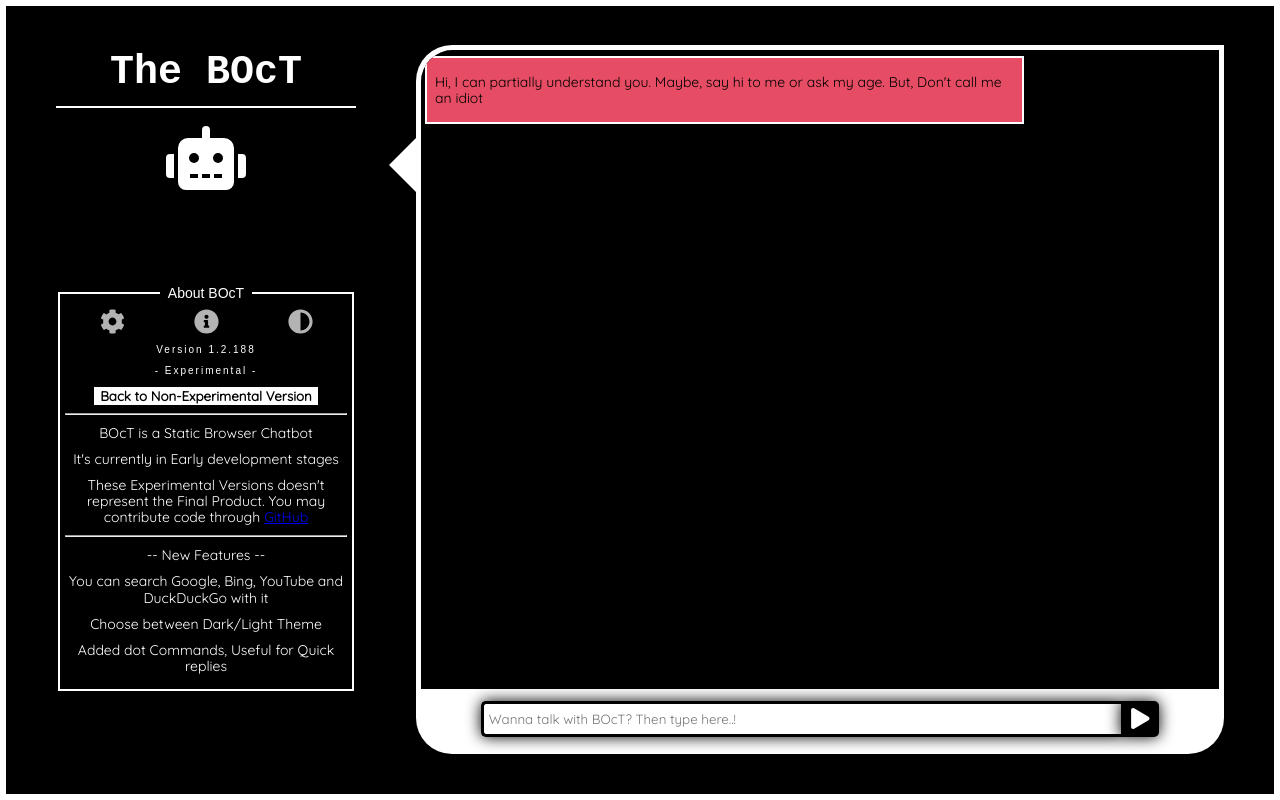
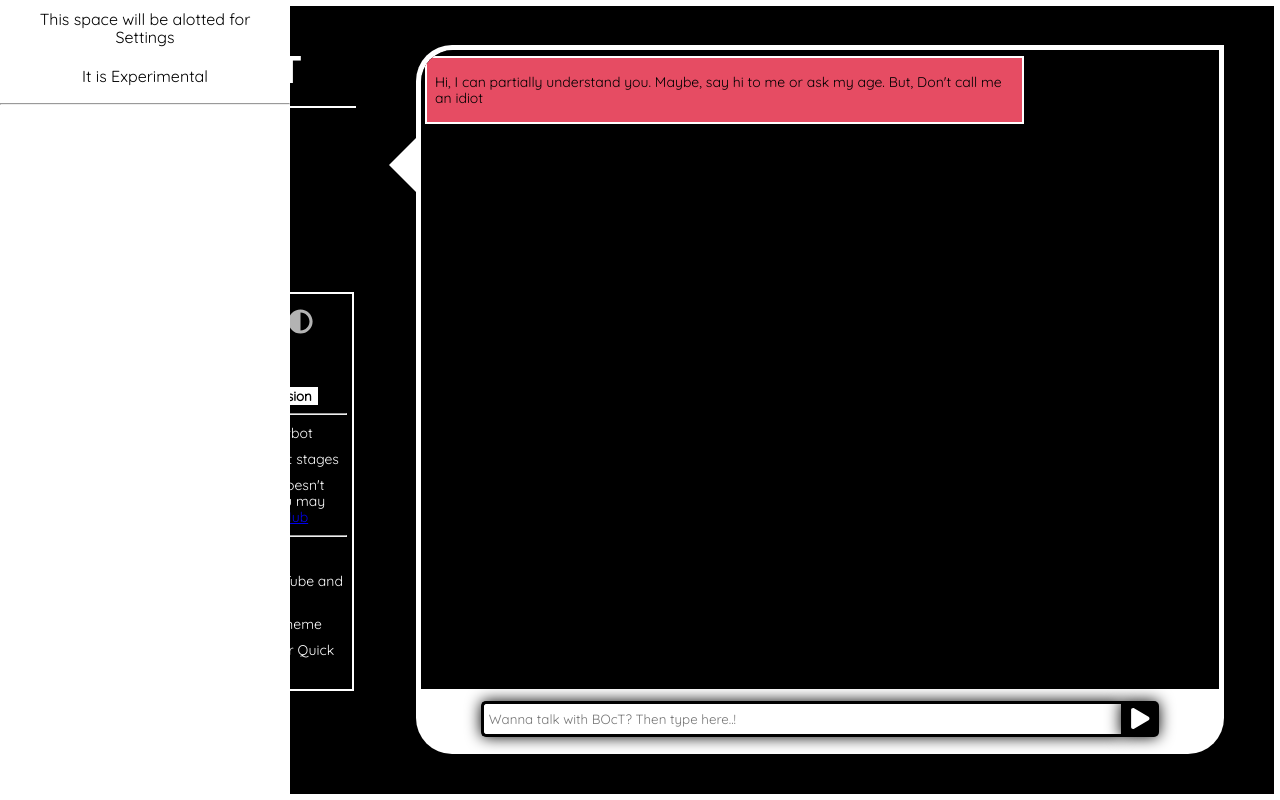
Before and after one commit to The-BOcT/Experimental, a website: page index.html in a window 1280 px wide. Both pictures are taken after a click on the button 112 px from the left and 321 px from the top of the page. Drawn offline with Linux system fonts and the light colour scheme; a web font is replaced by a local one.

Commit message:
v1.2.191
Finally, A working Off-Canvas menu for Settings. Polishing Req.

```diff
--- a/boctscript/index.js
+++ b/boctscript/index.js
@@ -69,3 +69,35 @@ window.onclick = function(event) {
     ipopup.style.display = "none";
   }
 }
+
+
+
+
+//setting
+var containn = document.querySelector('body');
+var main = document.querySelector('.alll');
+
+function toggleSidebar(){
+  isShowingSidebar() ? hideSidebar() : showSidebar();
+}
+
+function showSidebar(){
+  containn.classList.add('show-sidebar');
+}
+
+function hideSidebar(){
+  containn.classList.remove('show-sidebar');
+}
+
+function isShowingSidebar(){
+  return containn.classList.contains('show-sidebar');
+}
+
+document.querySelector('.seting').addEventListener('click', toggleSidebar, false);
+
+containn.addEventListener('click', (e)=>{
+  if(isShowingSidebar() && main.contains(e.target)){
+      e.preventDefault();
+      hideSidebar();
+  }
+}, true);
--- a/boctstyle/boct.css
+++ b/boctstyle/boct.css
@@ -408,4 +408,40 @@ And also: Thanks to
   background-color: var(--blk-in-dark);
 }
 
+
+
 /*Setting here*/
+.sidebar {
+  position: fixed;
+  z-index: 5;
+  top: 0;
+  left: 0;
+  height: 100%;
+  width: 290px;
+  background-color: var(--wit-in-dark);
+  overflow: hidden;
+  transform: translate3d(-295px, 0, 0);
+  transition-property: transform;
+  will-change: transform;
+}
+
+.sidebar, .sidebar a {
+  color: var(--blk-in-dark);
+}
+
+.nav-items {
+  margin: 0;
+  padding: 0;
+  list-style: none;
+}
+
+.nav-items li{
+  display: block;
+  padding: 10px;
+  text-align: center;
+  font-family: 'Quicksand';
+}
+
+.show-sidebar .sidebar {
+  transform: translate3d(0, 0, 0);
+}
--- a/index.html
+++ b/index.html
@@ -64,7 +64,7 @@
       <fieldset>
         <legend>About BOcT</legend>
         <div class="infobtns">
-          <button id="settingg"><svg xmlns="http://www.w3.org/2000/svg" viewBox="0 0 512 512">
+          <button id="settingg" class="seting"><svg xmlns="http://www.w3.org/2000/svg" viewBox="0 0 512 512">
             <path d="M487.4 315.7l-42.6-24.6c4.3-23.2 4.3-47 0-70.2l42.6-24.6c4.9-2.8 7.1-8.6 5.5-14-11.1-35.6-30-67.8-54.7-94.6-3.8-4.1-10-5.1-14.8-2.3L380.8 110c-17.9-15.4-38.5-27.3-60.8-35.1V25.8c0-5.6-3.9-10.5-9.4-11.7-36.7-8.2-74.3-7.8-109.2 0-5.5 1.2-9.4 6.1-9.4 11.7V75c-22.2 7.9-42.8 19.8-60.8 35.1L88.7 85.5c-4.9-2.8-11-1.9-14.8 2.3-24.7 26.7-43.6 58.9-54.7 94.6-1.7 5.4.6 11.2 5.5 14L67.3 221c-4.3 23.2-4.3 47 0 70.2l-42.6 24.6c-4.9 2.8-7.1 8.6-5.5 14 11.1 35.6 30 67.8 54.7 94.6 3.8 4.1 10 5.1 14.8 2.3l42.6-24.6c17.9 15.4 38.5 27.3 60.8 35.1v49.2c0 5.6 3.9 10.5 9.4 11.7 36.7 8.2 74.3 7.8 109.2 0 5.5-1.2 9.4-6.1 9.4-11.7v-49.2c22.2-7.9 42.8-19.8 60.8-35.1l42.6 24.6c4.9 2.8 11 1.9 14.8-2.3 24.7-26.7 43.6-58.9 54.7-94.6 1.5-5.5-.7-11.3-5.6-14.1zM256 336c-44.1 0-80-35.9-80-80s35.9-80 80-80 80 35.9 80 80-35.9 80-80 80z"/>
             </svg></button>
           <button id="i-btn"><svg xmlns="http://www.w3.org/2000/svg" viewBox="0 0 512 512">
@@ -74,7 +74,7 @@
             <path d="M8 256c0 136.966 111.033 248 248 248s248-111.034 248-248S392.966 8 256 8 8 119.033 8 256zm248 184V72c101.705 0 184 82.311 184 184 0 101.705-82.311 184-184 184z"/>
             </svg></button>
         </div>
-        <p class="release">Version 1.2.188</p>
+        <p class="release">Version 1.2.191</p>
         <p class="release">- Experimental -</p>
         <!-- <button class="add-button">Install</button> -->
         <button class="add-button" onclick="document.location='/'">Back to Non-Experimental Version</button>
@@ -113,6 +113,14 @@
   </div>
 
   <!--Off Canvas menu for Settings-->
+  <aside class="sidebar">
+    <nav class="nav">
+        <ul class="nav-items">
+            <li>This space will be alotted for Settings</li>
+            <li>It is Experimental</li>
+        </ul><hr>
+    </nav>
+</aside>
 
 
 </body>
```
